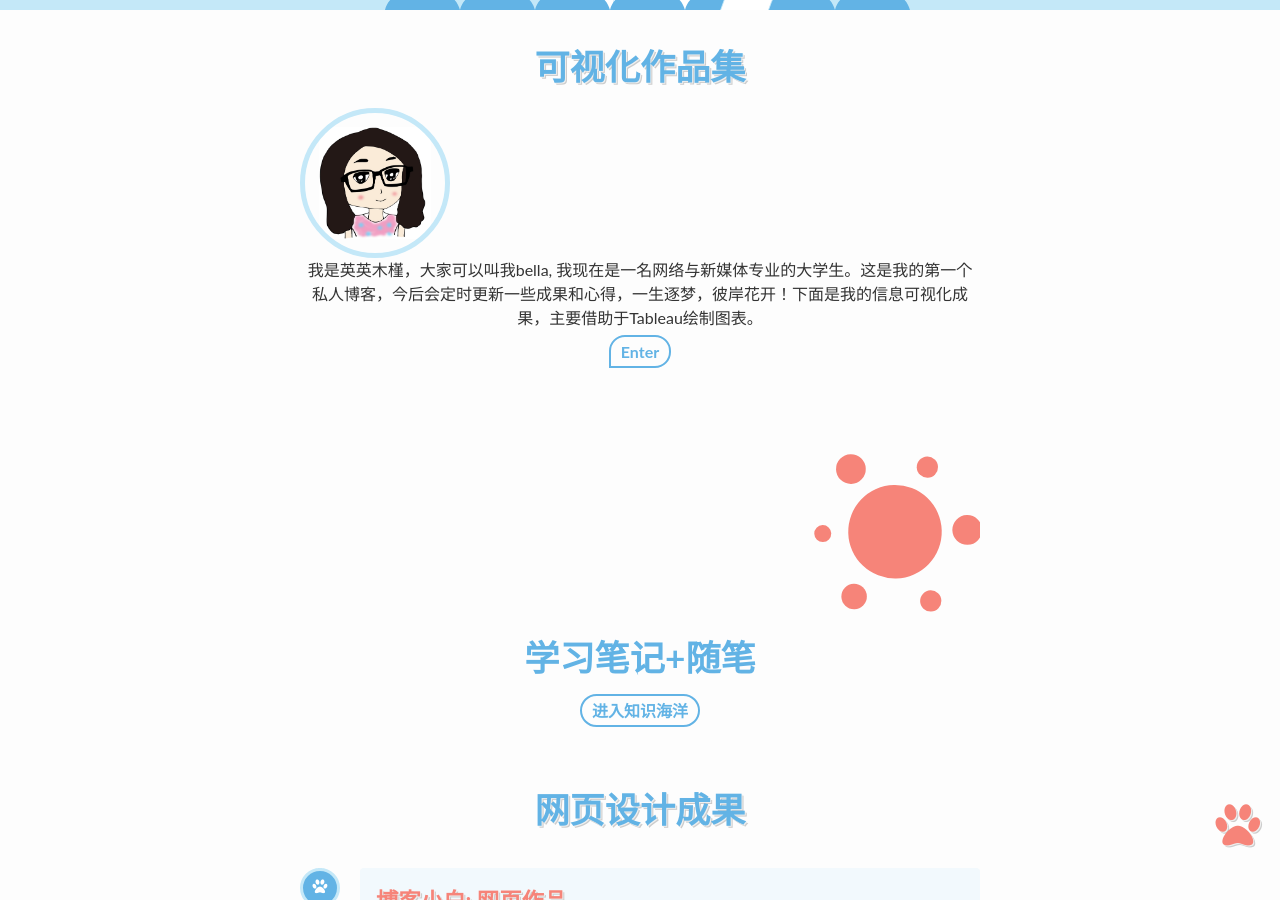
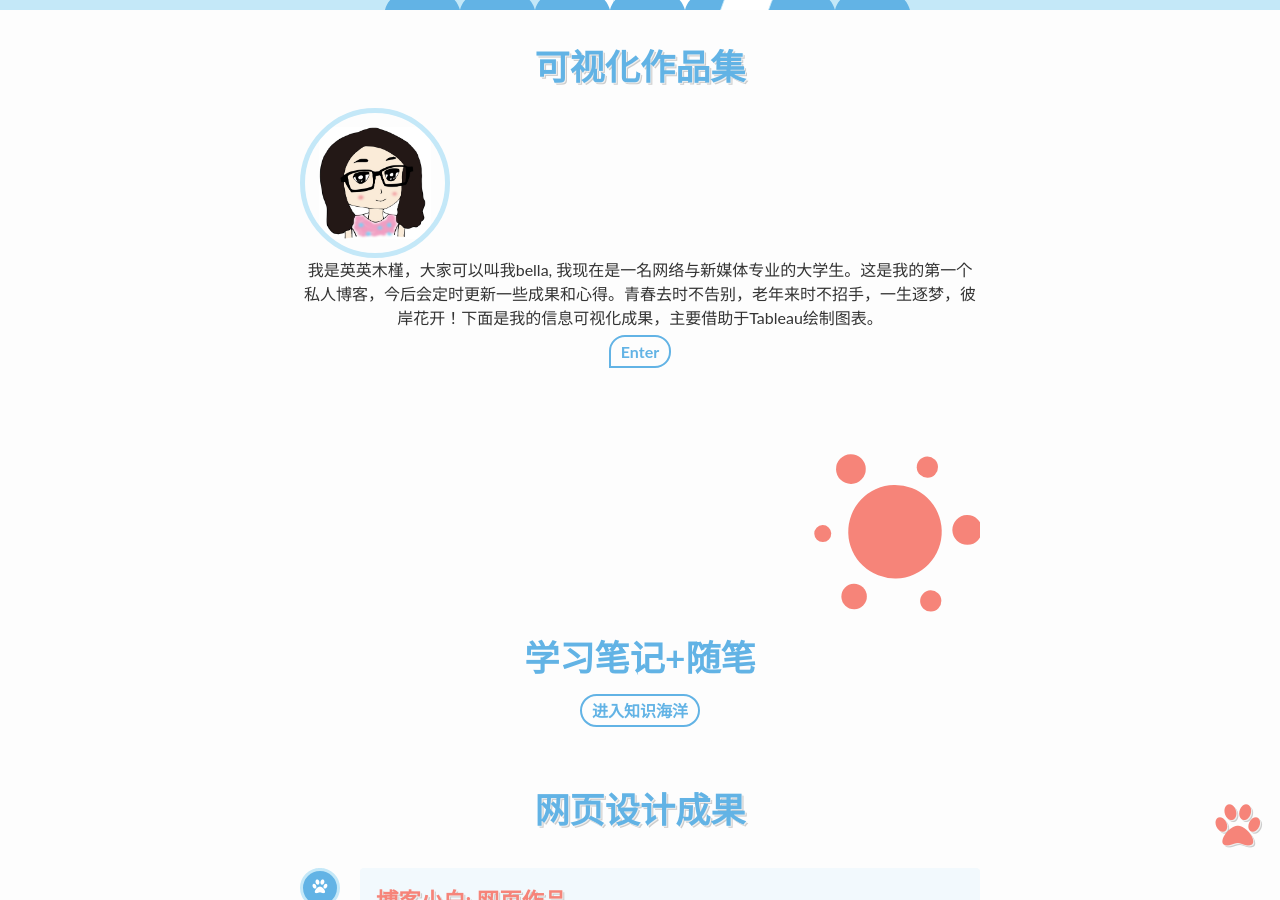
Before and after one commit to Zhou-Yu-Jin/Zhou-Yu-Jin.github.io, a Jekyll site: the page built from index.html, in a window 1280 px wide and 900 px high, scrolled down 376 px. Built offline with Jekyll 4.4.1, drawn with Linux system fonts in a browser that asks for light colours; comment, search, counter and statistics services are not loaded.

Commit message:
Update _config.yml

```diff
--- a/_config.yml
+++ b/_config.yml
@@ -34,7 +34,7 @@ baidu_analytics: 5b31ffbbdc6cff18727f3adf75a03777    #from //hm.baidu.com/hm.js?
 author:
   #resume: /resume
   name: Bella     #the name of Blog section
-  about_me: 我是英英木槿，大家可以叫我bella, 我现在是一名网络与新媒体专业的大学生。这是我的第一个私人博客，今后会定时更新一些成果和心得，一生逐梦，彼岸花开！下面是我的信息可视化成果，主要借助于Tableau绘制图表。
+  about_me: 我是英英木槿，大家可以叫我bella, 我现在是一名网络与新媒体专业的大学生。这是我的第一个私人博客，今后会定时更新一些成果和心得。青春去时不告别，老年来时不招手，一生逐梦，彼岸花开！下面是我的信息可视化成果，主要借助于Tableau绘制图表。
   # Social Links
 email:               hi@kongsong.me
 #google.plus:        username
```
